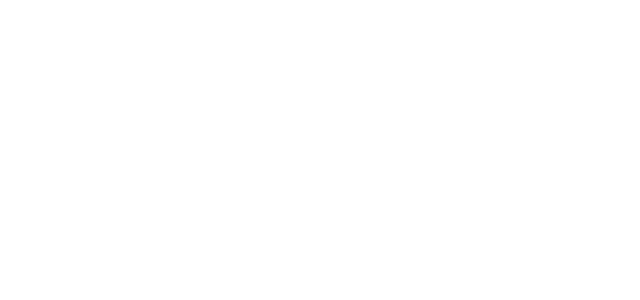
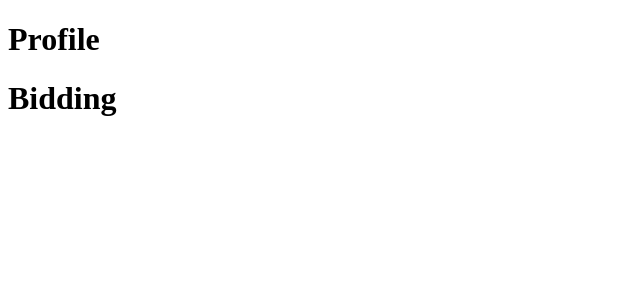
Before and after one commit to amadejaop/01-project-auctionbay-frontend-react, a React (Create React App) app: page /bidding in a window 1280 px wide. Before the commit this address had no page. Shown: the top 300 px of the page, without its empty margins (0-640 px from the left). Built offline with nearby package versions, Linux system fonts and the light colour scheme; the HTML template or start-up script is replaced by a standard one.

Commit message:
Prepare components for profile page

```diff
--- a/src/App.tsx
+++ b/src/App.tsx
@@ -5,6 +5,10 @@
 import Signup from "./pages/Signup";
 import Login from "./pages/Login";
 import ResetPassword from "./pages/ResetPassword";
+import Profile from "./components/Profile";
+import MyAuctions from "./pages/MyAuctions";
+import Bidding from "./pages/Bidding";
+import Won from "./pages/Won";
 
 function App() {
   return (
@@ -15,6 +19,11 @@
           <Route path="/signup" element={<Signup />} />
           <Route path="/login" element={<Login />} />
           <Route path="/reset-password" element={<ResetPassword />} />
+          <Route element={<Profile />}>
+            <Route path="/my-auctions" element={<MyAuctions />} />
+            <Route path="/bidding" element={<Bidding />} />
+            <Route path="/won" element={<Won />} />
+          </Route>
         </Routes>
       </BrowserRouter>
     </>
--- /dev/null
+++ b/src/components/Profile.tsx
@@ -0,0 +1,10 @@
+import { Outlet } from "react-router-dom";
+
+export default function Profile() {
+  return (
+    <>
+      <h1>Profile</h1>
+      <Outlet />
+    </>
+  );
+}
--- /dev/null
+++ b/src/components/ProfileNavigation.tsx
@@ -0,0 +1,3 @@
+export default function Bidding() {
+  return <h1>Profile navigation bar</h1>;
+}
--- /dev/null
+++ b/src/components/TopNavigation.tsx
@@ -0,0 +1,3 @@
+export default function Bidding() {
+  return <h1>Top navigation bar</h1>;
+}
--- /dev/null
+++ b/src/pages/Bidding.tsx
@@ -0,0 +1,3 @@
+export default function Bidding() {
+  return <h1>Bidding</h1>;
+}
--- /dev/null
+++ b/src/pages/MyAuctions.tsx
@@ -0,0 +1,3 @@
+export default function Bidding() {
+  return <h1>My Auctions</h1>;
+}
--- /dev/null
+++ b/src/pages/Won.tsx
@@ -0,0 +1,3 @@
+export default function Bidding() {
+  return <h1>Won</h1>;
+}
```
